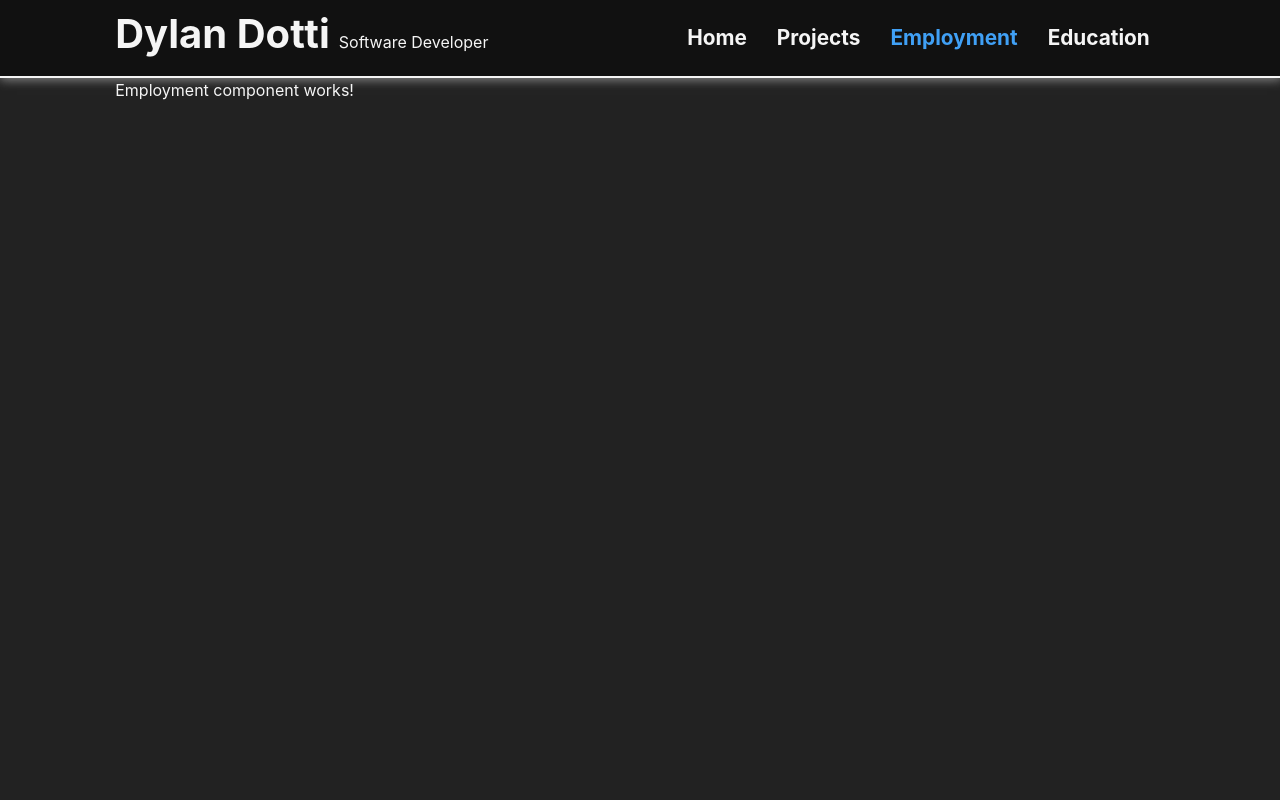
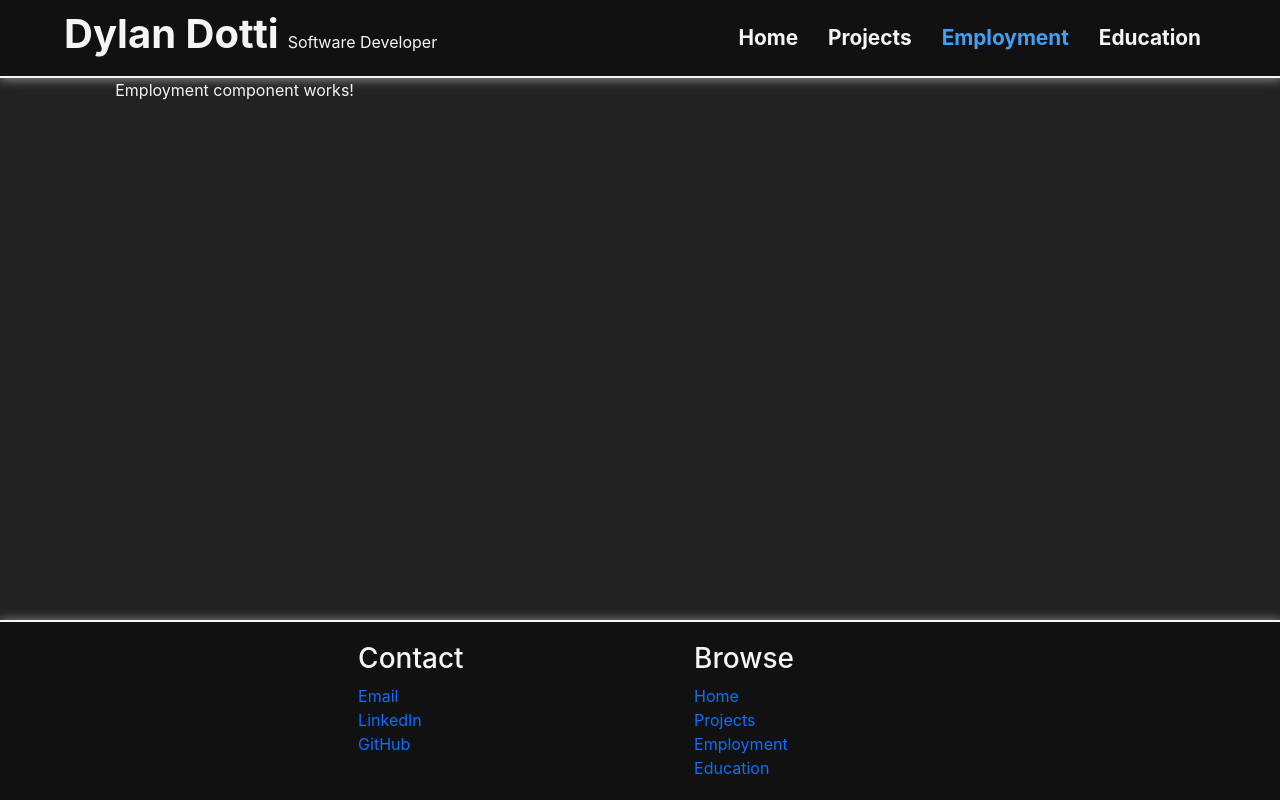
Before and after one commit to Dylan-Dotti/React-Portfolio-Website, a React (Create React App) app: page /employment in a window 1280 px wide. Built offline with nearby package versions, Linux system fonts and the light colour scheme.

Commit message:
Added footer component

```diff
--- /dev/null
+++ b/src/Components/Footer/footer.scss
@@ -0,0 +1,17 @@
+
+#footer {
+
+    .white-glow-outline-panel {
+        border-bottom: none;
+        border-right: none;
+        border-left: none;
+    }
+
+    .footer-content {
+        display: flex;
+        justify-content: center;
+        padding: 20px 0;
+        gap: 20%;
+        width: 90%;
+    }
+}
--- /dev/null
+++ b/src/Components/Footer/index.tsx
@@ -0,0 +1,34 @@
+import * as React from 'react';
+import './footer.scss';
+import { Link } from 'react-router-dom';
+
+// A footer component that displays at the bottom of every page.
+const Footer: React.FC = () => {
+    return (
+        <div id="footer">
+            <div className="white-glow-outline-panel">
+                <div className="footer-content">
+                    <div className="footer-content-section">
+                        <h3>Contact</h3>
+                        <ul>
+                            <li><a href="mailto:invocation42@yahoo.com">Email</a></li>
+                            <li><a href="https://www.linkedin.com/in/dylan-j-dotti/" target="_blank" rel="noreferrer">LinkedIn</a></li>
+                            <li><a href="https://www.github.com/dylan-dotti" target="_blank" rel="noreferrer">GitHub</a></li>
+                        </ul>
+                    </div>
+                    <div className="footer-content-section">
+                        <h3>Browse</h3>
+                        <ul>
+                            <li><Link to="/">Home</Link></li>
+                            <li><Link to="/projects">Projects</Link></li>
+                            <li><Link to="/employment">Employment</Link></li>
+                            <li><Link to="/education">Education</Link></li>
+                        </ul>
+                    </div>
+                </div>
+            </div>
+        </div>
+    );
+}
+
+export default Footer;
--- a/src/Components/Layout/index.tsx
+++ b/src/Components/Layout/index.tsx
@@ -3,6 +3,7 @@ import { Outlet } from "react-router-dom";
 import MainHeader from "../MainHeader";
 import "./layout.scss";
 import ScrollableArea from "../ScrollableArea";
+import Footer from "../Footer";
 
 const Layout: React.FC = () => {
     return (
@@ -12,6 +13,7 @@ const Layout: React.FC = () => {
                 <div id="page-content">
                     <Outlet />
                 </div>
+                <Footer />
             </ScrollableArea>
         </div>
     );
--- a/src/Components/Layout/layout.scss
+++ b/src/Components/Layout/layout.scss
@@ -15,5 +15,10 @@
 
     > .scrollable-area {
         flex-grow: 1;
+
+        .scrollable-content {
+            display: flex;
+            flex-direction: column;
+        }
     }
 }
--- a/src/Components/MainHeader/main-header.scss
+++ b/src/Components/MainHeader/main-header.scss
@@ -17,7 +17,7 @@
         border-width: 0 0 2px 0;
 
         .header-bar-contents {
-            width: 82%;
+            width: 90%;
             padding: 10px 0;
             display: flex;
             justify-content: space-between;
--- a/src/Components/Projects/projects.scss
+++ b/src/Components/Projects/projects.scss
@@ -1,6 +1,6 @@
 
 #projects {
-    padding: 20px 0;
+    padding: 40px 0;
 
     .title {
         text-align: center;
```
